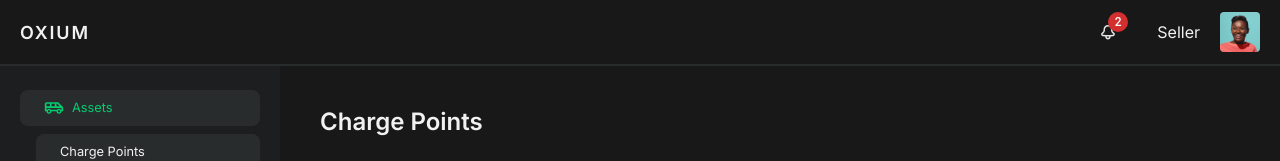
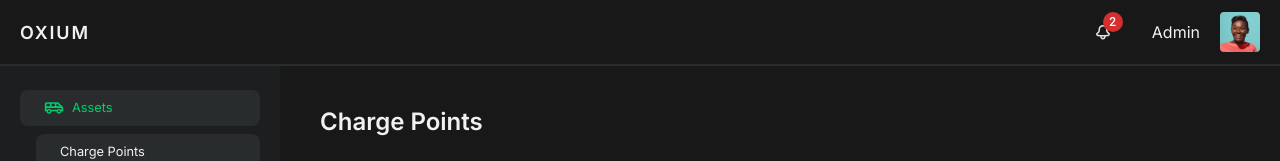
Before and after one commit to sreehariv-code/oxium-hub-admin, a React (Vite) app: page /assets/charge-points in a window 1280 px wide. Shown: the top 161 px of the page. Built offline with nearby package versions, Linux system fonts and the light colour scheme.

Commit message:
Made changes in header

```diff
--- a/src/ui/Header.jsx
+++ b/src/ui/Header.jsx
@@ -2,10 +2,8 @@ import { Avatar, Badge } from "@mui/material";
 import profilePic from "../assets/profile.png";
 import notificationIcon from "../assets/Notification.svg";
 import { green } from "@mui/material/colors";
-import { useData } from "../context/DataContext";
 
 export default function Header() {
-  const { userType } = useData();
   return (
     <header className="flex items-center justify-between px-5 py-3 border-b-2 border-sideBgSelect">
       <h1 className="font-semibold uppercase tracking-widest text-[1.125rem]">
@@ -20,7 +18,7 @@ export default function Header() {
         >
           <img src={notificationIcon} alt="" width={20} />
         </Badge>
-        <p className="capitalize">{userType || "Admin"}</p>
+        <p className="capitalize">Admin</p>
         <Avatar
           sx={{ bgcolor: green[500] }}
           variant="rounded"
```
